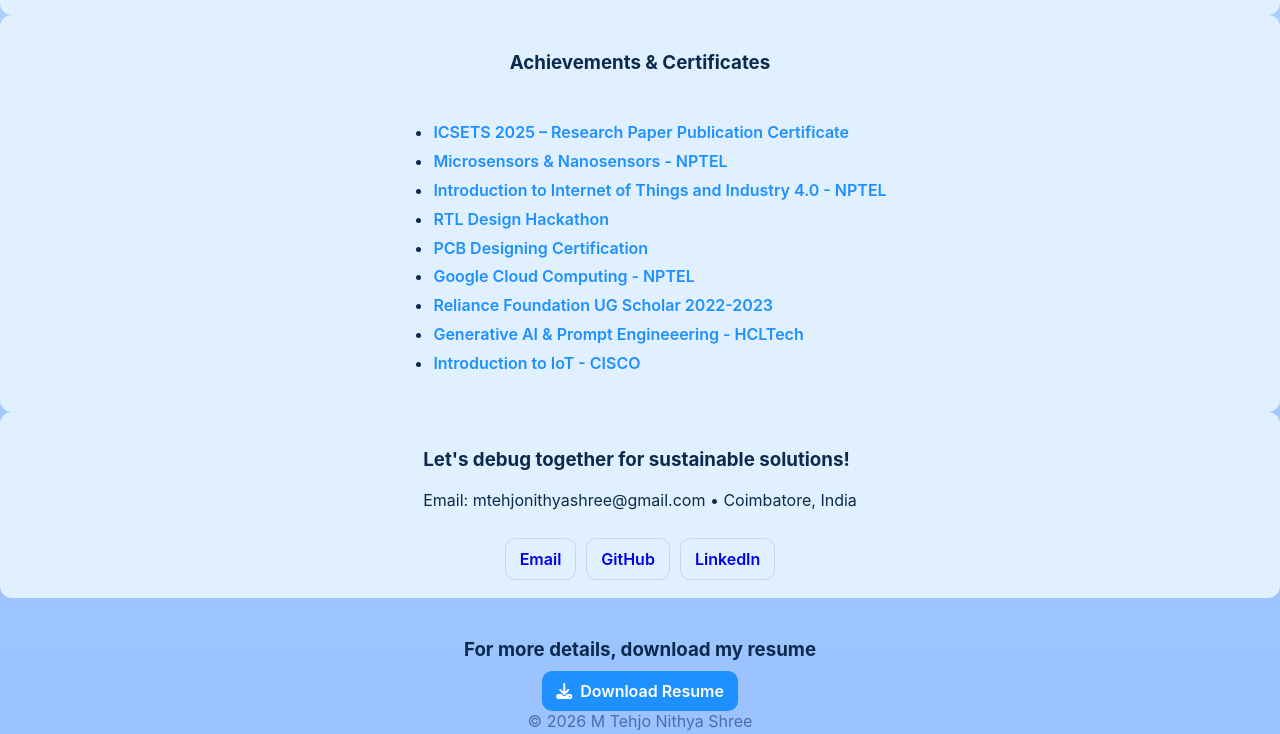
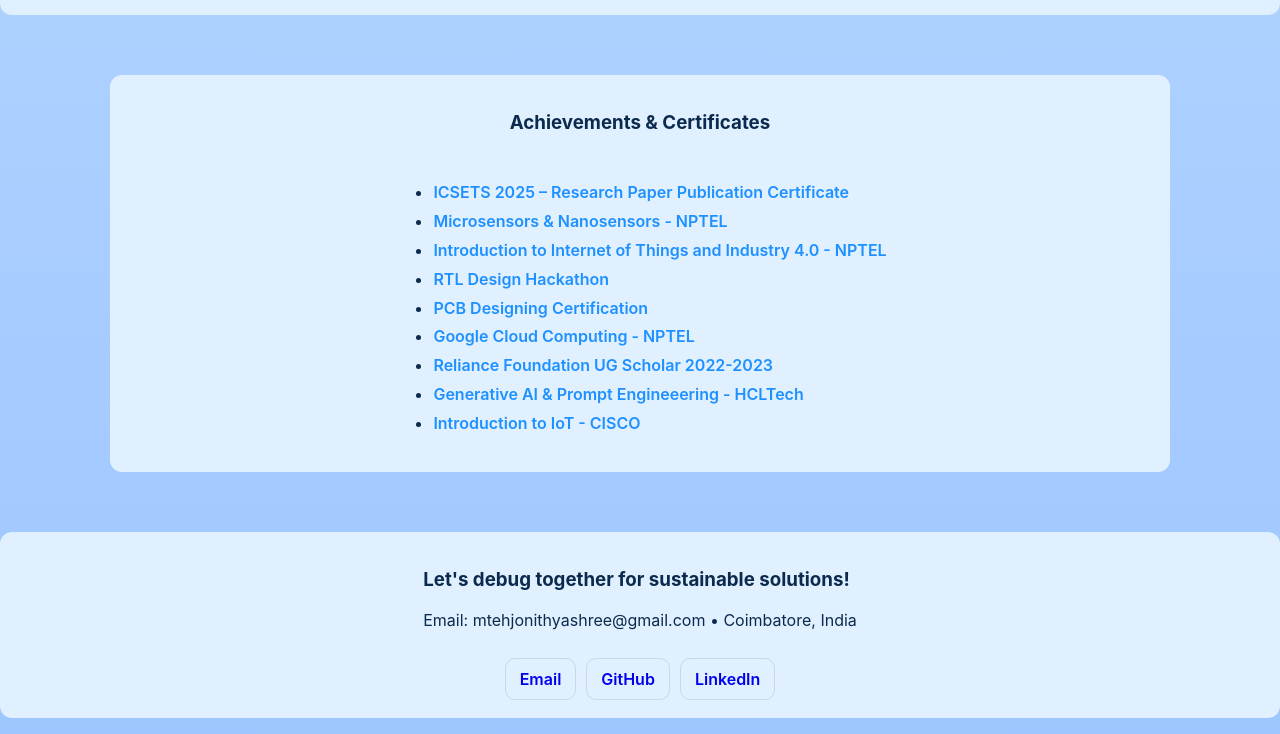
Before and after one commit to Tehjo4/Portfolio, a plain HTML site: page index.html in a window 1280 px wide. Shown: the part 1473-2207 px from the top of the page. Drawn offline with Linux system fonts and the light colour scheme.

Commit message:
Update index.html

```diff
--- a/index.html
+++ b/index.html
@@ -301,7 +301,7 @@
 </header>
 
 <main>
-  <section class="hero container">
+  <section class="hero">
     <div class="intro" id="about">
       <h1 class="name">M Tehjo Nithya Shree</h1>
 
@@ -373,7 +373,7 @@
 </div>
 
   </section>
-    <section id="internships" class="container">
+    <section id="internships">
     <div class="card">
   <h3 style="margin-bottom:16px;color:#0b2a4d;">Internships</h3>
 
@@ -406,7 +406,7 @@
 </section>
 
 
-<section id="achievements" class="container">
+<section id="achievements" style="max-width:1100px;margin:40px auto;padding:20px;">
 <div class="card">
 <h3 style="margin-bottom:16px;color:#0b2a4d;">Achievements & Certificates</h3>
 <ul style="line-height:1.8;font-weight:600;color:#0b2a4d;">
@@ -423,7 +423,7 @@
 </div>
 </section>
 
-  <section class="contact container" id="contact">
+  <section class="contact" id="contact">
     <div class="card">
       <div class="left">
         <h3>Let's debug together for sustainable solutions!</h3>
@@ -439,7 +439,7 @@
 
   <footer style="text-align:center;margin:40px 0;color:var(--muted)"></section>
 
-<section class="container" style="text-align:center">
+<section style="max-width:1100px;margin:40px auto;padding:20px;text-align:center">
   <h3 style="color:#0b2a4d;margin-bottom:10px;">For more details, download my resume</h3>
   <a href="https://drive.google.com/file/d/1aw433YX3XyuCviSB0zBcvtHBSIwKSAXA/view?usp=drive_link" download class="btn primary" style="display:inline-flex;align-items:center;gap:8px;">
     <i class="fas fa-download"></i> Download Resume
```
